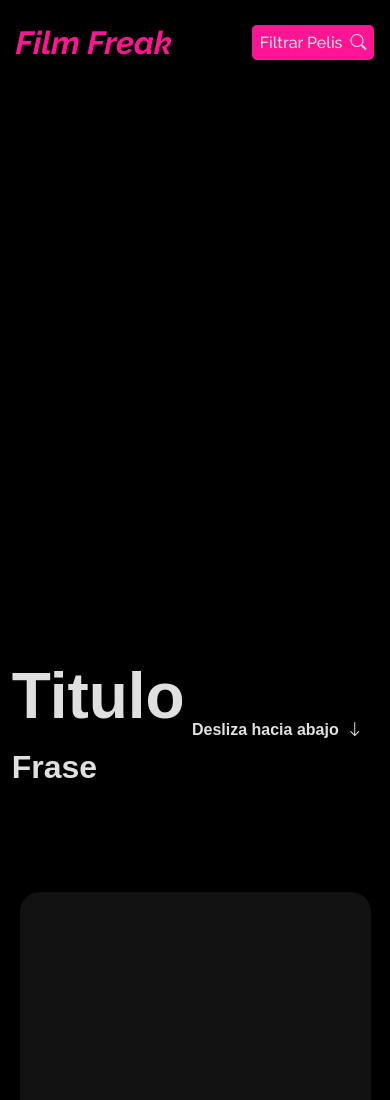
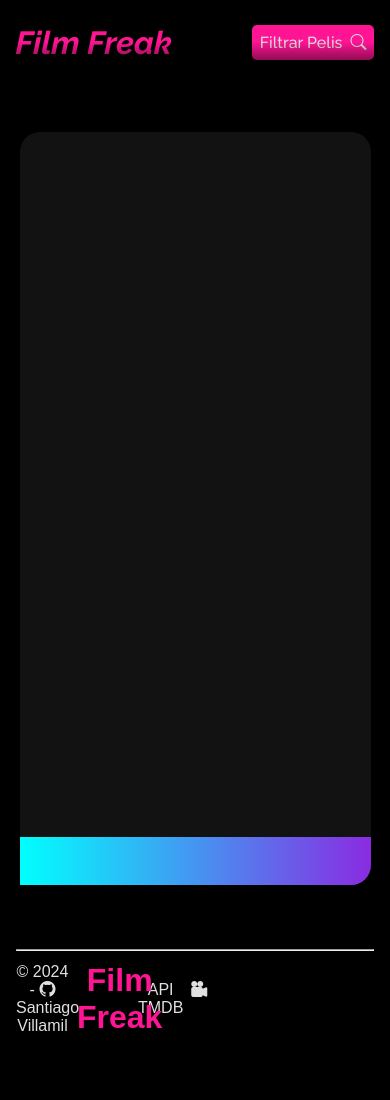
Before and after one commit to SantiagoVillamilC/Film-Freak, a website: page movie.html in a window 390 px wide. Shown: the top 1100 px of the page. After the commit the page ends 1036 px from the top, so only its background shows below. Drawn offline with nearby package versions, Linux system fonts and the light colour scheme; no server answers.

Commit message:
disposition movies

```diff
--- /dev/null
+++ b/Responsive Design/movieResponsive.css
@@ -0,0 +1,66 @@
+/* Media query para pantallas pequeñas, como celulares */
+@media only screen and (max-width: 500px) {
+    header {
+        height: 10vh !important;
+        width: 100%;
+        margin-bottom: 1rem;
+        margin: 0;
+        &::after {
+            content: "";
+            position: absolute;
+            bottom: 0;
+            left: 0;
+            width: 100%;
+            height: 5vh;
+            /* Adjust height for fade-out length */
+            background: linear-gradient(to bottom, rgba(255, 255, 255, 0), var(--background));
+        }
+    }
+
+    .headerContainer {
+        display: none !important;
+    }
+
+    .container-movie-info{
+        display: flex;
+        flex-direction: column;
+        height: auto;
+    }
+
+    footer {
+        padding: 1rem;
+    }
+
+    .info-footer {
+        display: grid;
+        grid-template-columns: repeat(6, minmax(0, 1fr));
+        grid-auto-rows: 2.5rem;
+        grid-gap: 0.5rem;
+        position: relative;
+        align-items: center;
+        justify-content: center;
+        text-align: center;
+    }
+
+    .first-row-footer {
+        grid-row: 1/span 1;
+        grid-column: auto/span 4;
+    }
+
+    .second-row-footer {
+        grid-row: 2/span 1;
+        grid-column: 2/span 4;
+        text-align: center;
+        display: flex;
+        align-items: center;
+        justify-content: center;
+    }
+
+    .third-row-footer {
+        grid-row: 1/span 1;
+        grid-column: 5/span 2;
+    }
+}
+
+/* Media query para pantallas más grandes, como tablets */
+@media only screen and (max-width: 768px) {}
--- a/movie.html
+++ b/movie.html
@@ -9,6 +9,7 @@
     <title>FilmFreak | Pelicula</title>
 
     <link rel="stylesheet" href="https://cdn.jsdelivr.net/npm/bootstrap-icons@1.11.3/font/bootstrap-icons.min.css">
+    <link rel="stylesheet" href="Responsive Design/movieResponsive.css">
 </head>
 
 <body>
```
